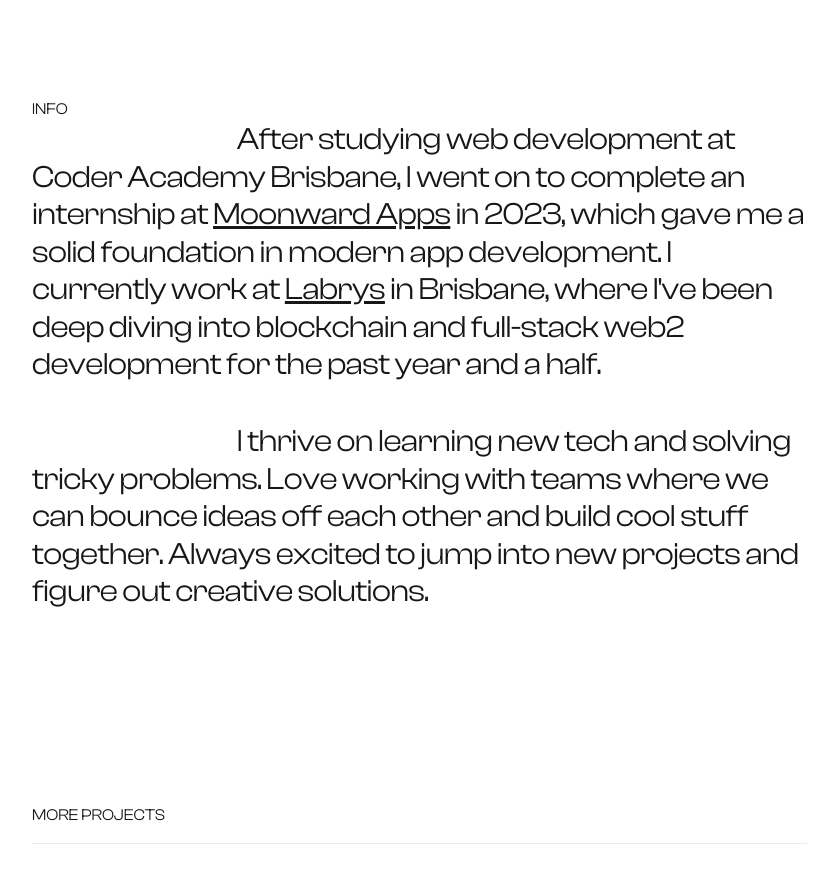
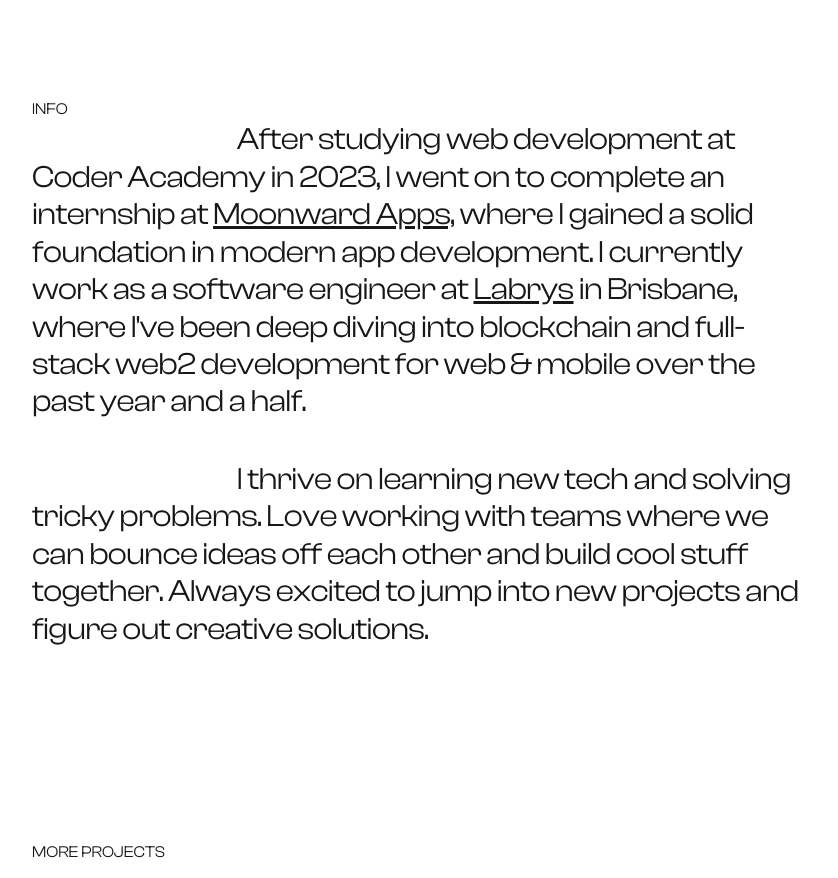
Before and after one commit to jordanaston/portfolio-march-2025, a Next.js app: page / in a window 1280 px wide. Shown: the part 3460-4338 px from the top of the page, without its empty margins (413-1251 px from the left). Built offline with nearby package versions, Linux system fonts and the light colour scheme; no server answers.

Commit message:
minor update to info content

```diff
--- a/src/content/TextContent.tsx
+++ b/src/content/TextContent.tsx
@@ -16,7 +16,7 @@
     title: "INFO",
     paragraphs: [
       <p key="1">
-        After studying web development at Coder Academy Brisbane, I went on to
+        After studying web development at Coder Academy in 2023, I went on to
         complete an internship at{" "}
         <a
           href="https://www.moonward.com.au/"
@@ -24,10 +24,10 @@
           rel="noopener noreferrer"
           className="hover:text-foreground dark:hover:text-accent underline transition-colors hover:no-underline"
         >
-          Moonward Apps
+          Moonward Apps,
         </a>{" "}
-        in 2023, which gave me a solid foundation in modern app development. I
-        currently work at{" "}
+        where I gained a solid foundation in modern app development. I
+        currently work as a software engineer at{" "}
         <a
           href="https://labrys.io/"
           target="_blank"
@@ -37,7 +37,7 @@
           Labrys
         </a>{" "}
         in Brisbane, where I&apos;ve been deep diving into blockchain and
-        full-stack web2 development for the past year and a half.
+        full-stack web2 development for web & mobile over the past year and a half.
       </p>,
       <p key="2">
         I thrive on learning new tech and solving tricky problems. Love working
```
